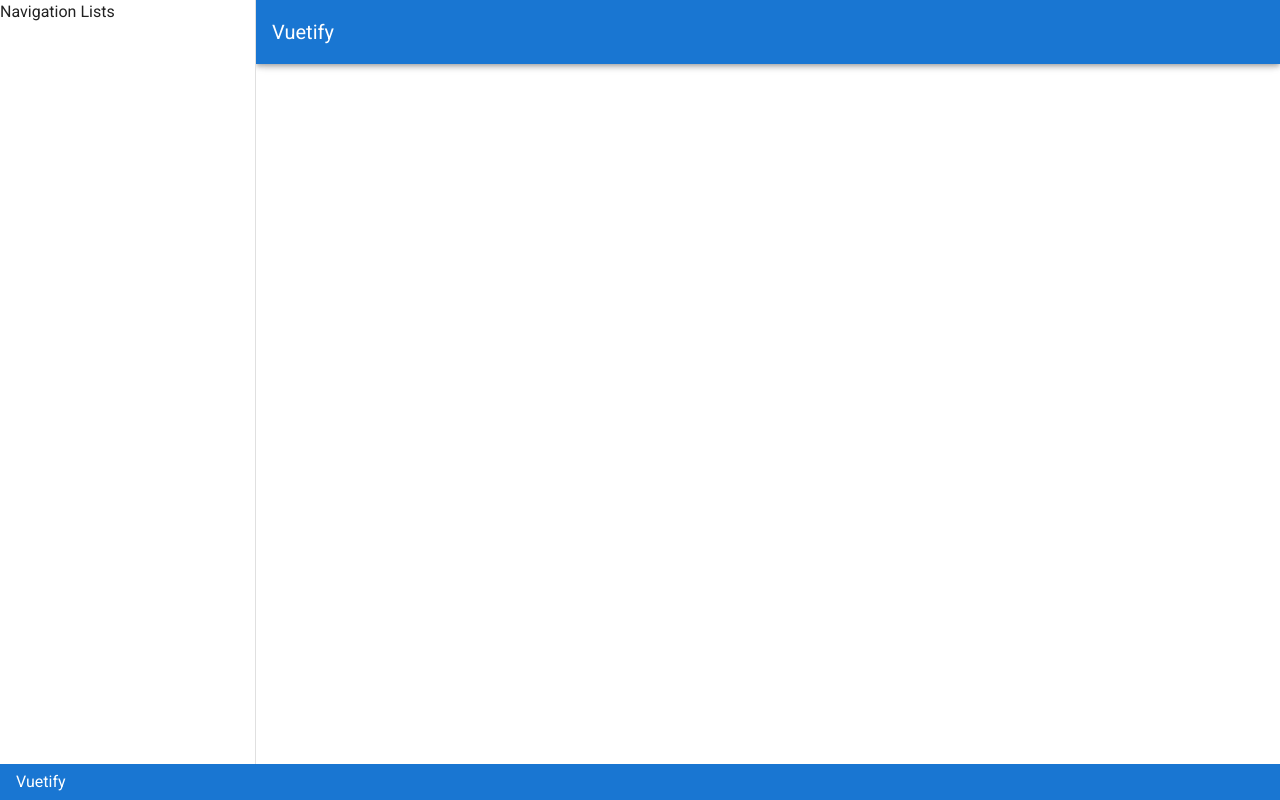
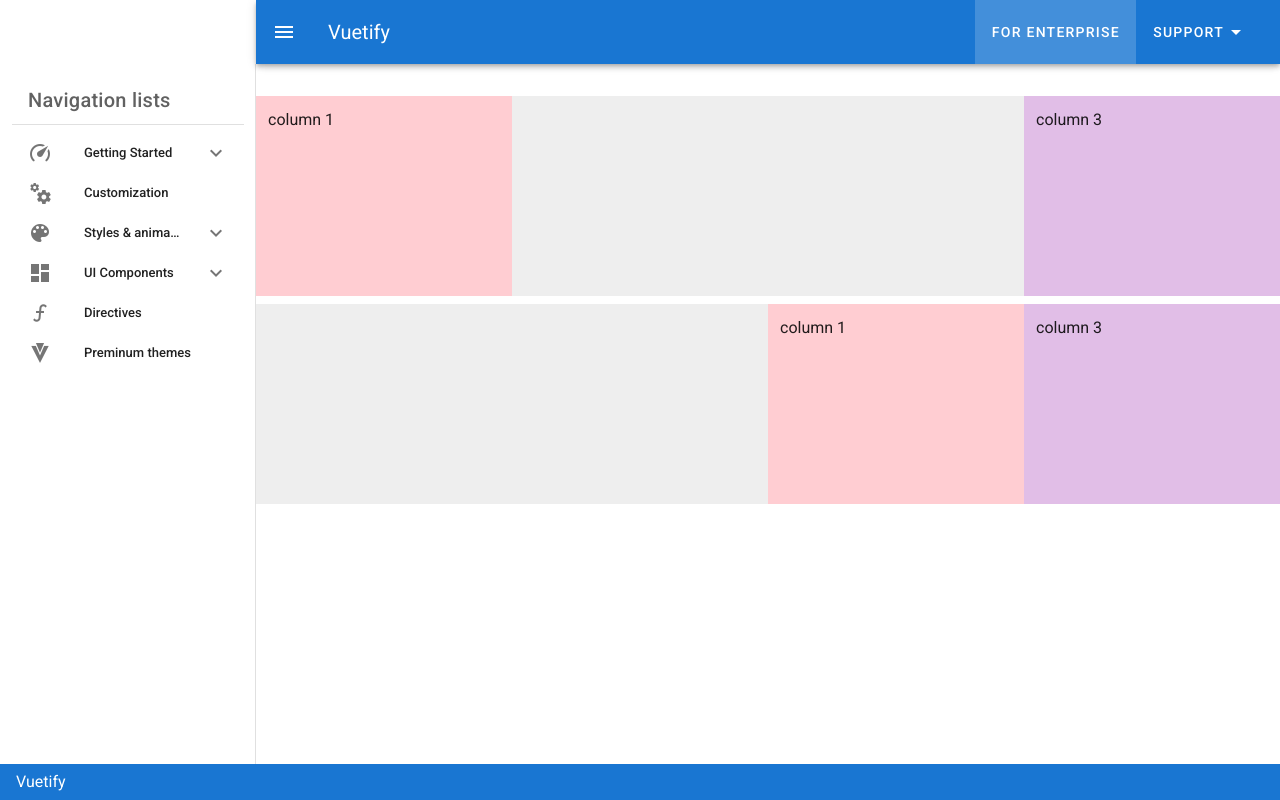
Before and after one commit to omatsu0/vuetify, a Vue app: page /enterprise in a window 1280 px wide. Built offline with nearby package versions, Linux system fonts and the light colour scheme.

Commit message:
両端揃え、右端揃えをEnterprise.vueに実装

```diff
--- a/src/App.vue
+++ b/src/App.vue
@@ -1,9 +1,63 @@
 <template>
   <v-app>
-    <v-navigation-drawer app>Navigation Lists</v-navigation-drawer>
-    <v-app-bar color="primary" dark app>
+    <v-navigation-drawer app v-model="drawer" clipped >
+      <v-container>
+        <v-list-item>
+          <v-list-item-content>
+            <v-list-item-title class="title grey--text text--darken-2">
+              Navigation lists
+            </v-list-item-title>
+          </v-list-item-content>
+        </v-list-item>
+        <v-divider></v-divider>
+        <v-list nav dense>
+          <v-list-group
+          v-for="nav_list in nav_lists"
+          :key="nav_list.name"
+          :prepend-icon="nav_list.icon"
+          no-action
+          :append-icon="nav_list.lists ? undefined : ''">
+            <template v-slot:activator>
+              <v-list-item-content>
+                <v-list-item-title>{{ nav_list.name }}</v-list-item-title>
+              </v-list-item-content>
+            </template>
+            <v-list-item v-for="list in nav_list.lists" :key="list">
+              <v-list-item-content>
+                <v-list-item-title>{{ list }}</v-list-item-title>
+              </v-list-item-content>
+            </v-list-item>
+          </v-list-group>
+        </v-list>
+      </v-container>
+    </v-navigation-drawer>
+    <v-app-bar color="primary" app dark>
+      <v-app-bar-nav-icon @click="drawer=!drawer"></v-app-bar-nav-icon>
       <v-toolbar-title>Vuetify</v-toolbar-title>
+      <v-spacer></v-spacer>
+      <v-toolbar-items>
+        <v-btn text to="/enterprise">For Enterprise</v-btn>
+        <v-menu offset-y>
+          <template v-slot:activator="{on}">
+            <v-btn v-on="on" text>Support<v-icon>mdi-menu-down</v-icon></v-btn>
+          </template>
+            <v-list>
+             <v-subheader>Get help</v-subheader>
+             <v-list-item v-for="support in supports" :key="support.name" :to="support.link">
+              <v-list-item-icon>
+                <v-icon>{{ support.icon }}</v-icon>
+              </v-list-item-icon>
+              <v-list-item-content>
+                <v-list-item-title>{{ support.name }}</v-list-item-title>
+              </v-list-item-content>
+             </v-list-item>
+            </v-list>
+        </v-menu>
+      </v-toolbar-items>
     </v-app-bar>
+    <v-main>
+      <router-view />
+    </v-main>
     <v-footer color="primary" dark app>
       Vuetify
     </v-footer>
@@ -11,17 +65,67 @@
 </template>
 
 <script>
-import HelloWorld from './components/HelloWorld'
-
 export default {
-  name: 'App',
-
-  components: {
-    HelloWorld
-  },
-
-  data: () => ({
-    //
-  })
+  data () {
+    return {
+      drawer: null,
+      supports: [
+        {
+          name: 'Consulting and suppourt',
+          icon: 'mdi-vuetify',
+          link: '/consulting-and-support'
+        },
+        {
+          name: 'Discord community',
+          icon: 'mdi-discord',
+          link: '/discord-community'
+        },
+        {
+          name: 'Report a bug',
+          icon: 'mdi-bug',
+          link: '/report-a-bug'
+        },
+        {
+          name: 'Github issue board',
+          icon: 'mdi-github-face',
+          link: '/guthub-issue-board'
+        },
+        {
+          name: 'Stack overview',
+          icon: 'mdi-stack-overflow',
+          link: '/stack-overview'
+        }
+      ],
+      nav_lists: [
+        {
+          name: 'Getting Started',
+          icon: 'mdi-speedometer',
+          lists: ['Quick Start', 'Pre-made layouts']
+        },
+        {
+          name: 'Customization',
+          icon: 'mdi-cogs'
+        },
+        {
+          name: 'Styles & animations',
+          icon: 'mdi-palette',
+          lists: ['Colors', 'Content', 'Display']
+        },
+        {
+          name: 'UI Components',
+          icon: 'mdi-view-dashboard',
+          lists: ['API explorer', 'Alerts']
+        },
+        {
+          name: 'Directives',
+          icon: 'mdi-function'
+        },
+        {
+          name: 'Preminum themes',
+          icon: 'mdi-vuetify'
+        }
+      ]
+    }
+  }
 }
 </script>
--- a/src/router/index.js
+++ b/src/router/index.js
@@ -17,6 +17,11 @@
     // this generates a separate chunk (about.[hash].js) for this route
     // which is lazy-loaded when the route is visited.
     component: () => import(/* webpackChunkName: "about" */ '../views/About.vue')
+  },
+  {
+    path: '/enterprise',
+    name: 'enterprise',
+    component: () => import('../views/Enterprise.vue')
   }
 ]
 
--- /dev/null
+++ b/src/views/Enterprise.vue
@@ -0,0 +1,31 @@
+<template>
+  <v-container>
+    <!-- 両端揃え -->
+    <v-row class="grey lighten-3 mt-5" justify="space-between" style="height: 200px;">
+      <v-col cols="3" style="background-color: #FFCDD2">
+        column 1
+      </v-col>
+      <v-spacer />
+      <!-- <v-col cols="auto" style="background-color: #F8BBD0">
+        column 2 column 2 column 2 column 2
+      </v-col> -->
+      <v-col cols="3" style="background-color: #E1BEE7">
+        column 3
+      </v-col>
+    </v-row>
+
+    <!-- 右端揃え -->
+    <v-row class="grey lighten-3 mt-5" justify="end" style="height: 200px;">
+      <v-col cols="3" style="background-color: #FFCDD2">
+        column 1
+      </v-col>
+      <!-- <v-spacer /> -->
+      <!-- <v-col cols="auto" style="background-color: #F8BBD0">
+        column 2 column 2 column 2 column 2
+      </v-col> -->
+      <v-col cols="3" style="background-color: #E1BEE7">
+        column 3
+      </v-col>
+    </v-row>
+  </v-container>
+</template>
```
